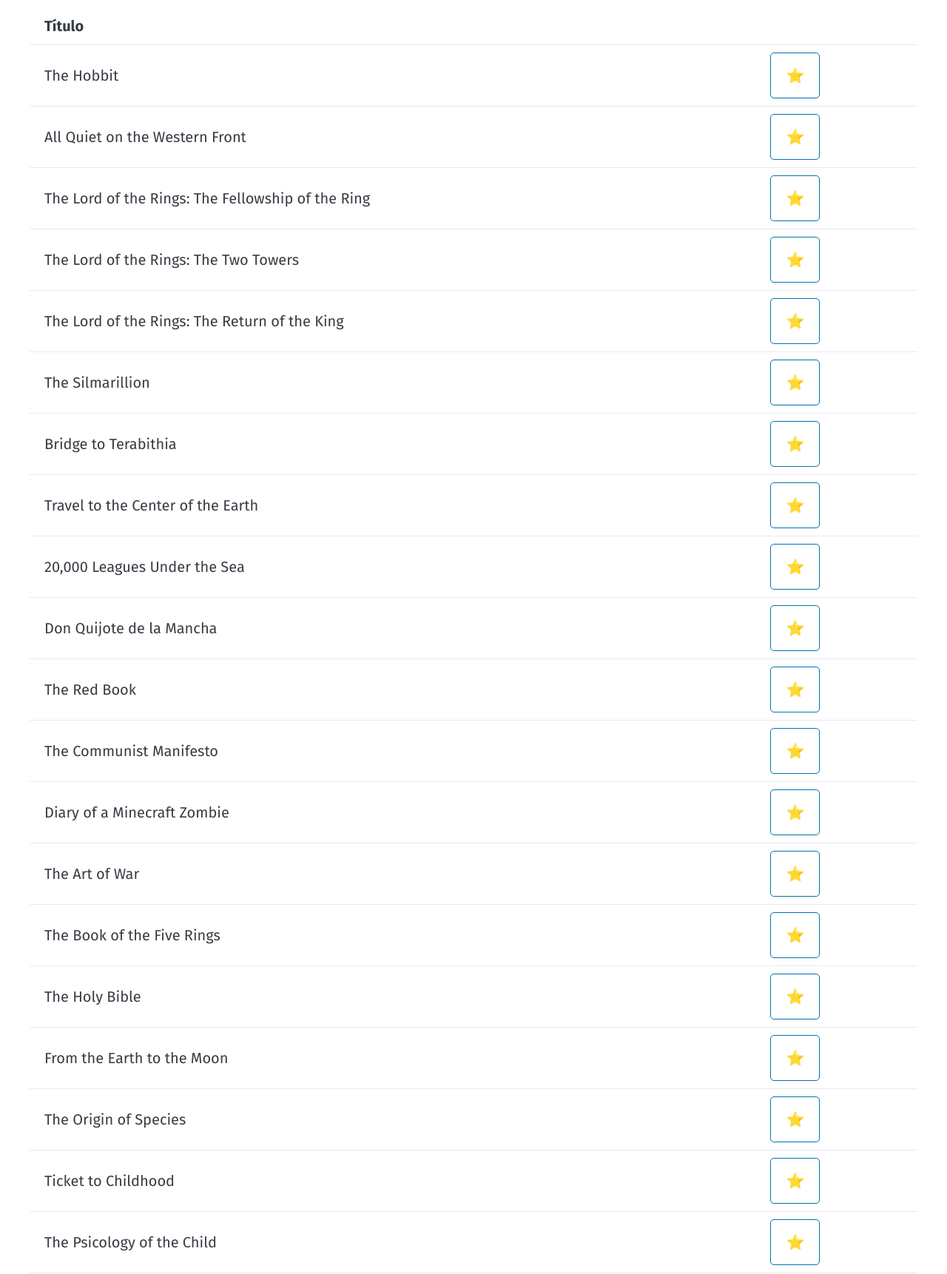
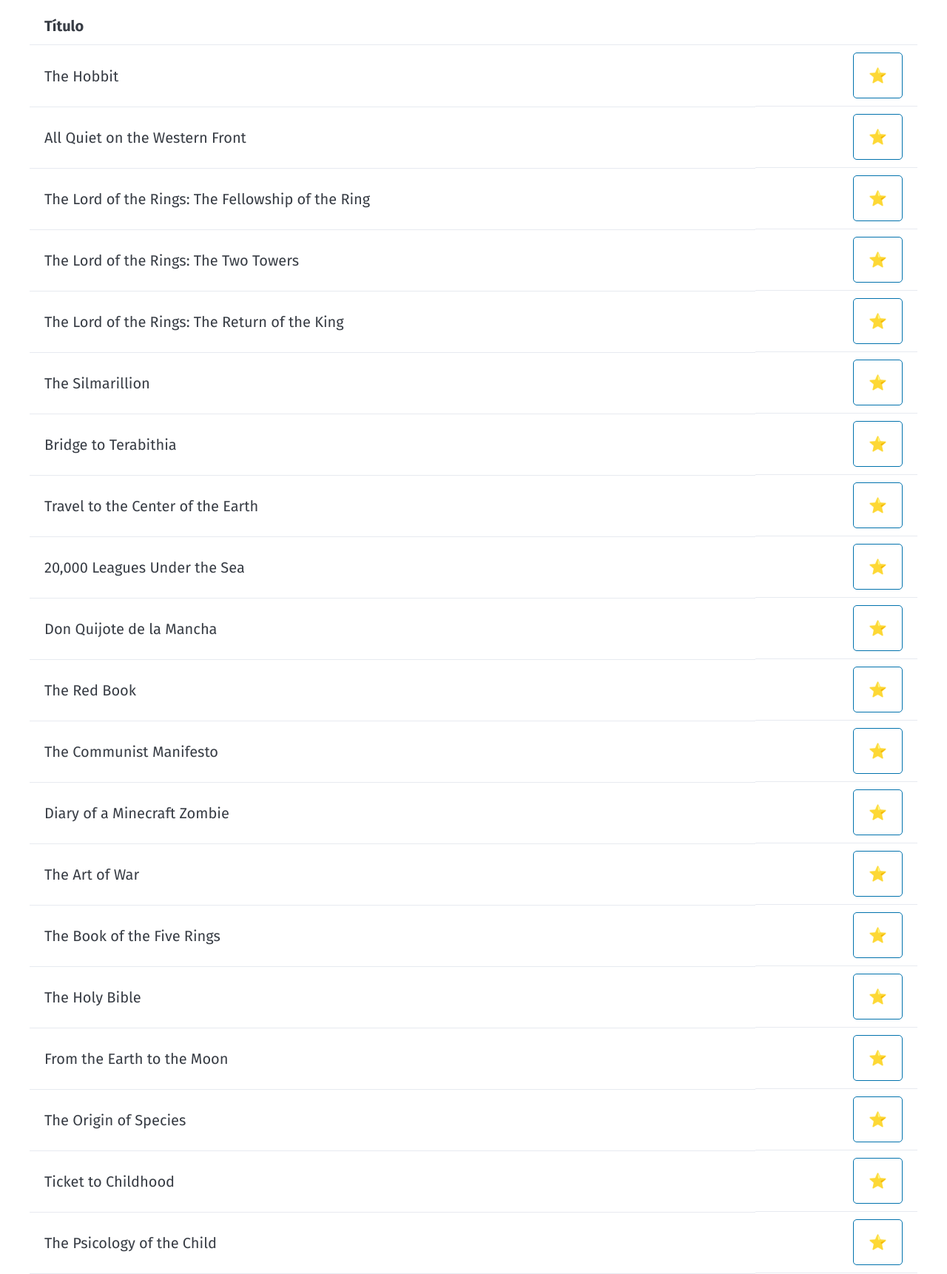
Before and after one commit to mathiasscherer2007/lista-de-contatos, a PHP site: page /viewLivros.php in a window 1280 px wide. Shown: the part 123-1845 px from the top of the page at 74% size. Run offline with PHP 8.4, Linux system fonts and the light colour scheme; a user stored in the database is signed in; data comes from the database, SQL or seed files in the repository; some libraries are stand-ins or nearby versions.

Commit message:
wofjheifheirh

```diff
--- a/style.css
+++ b/style.css
@@ -42,8 +42,15 @@ body {
 
 .titulo-pagina {
     width: 100%;
-    margin-top: 20px;
+    padding-top: 20px;
     text-align: center;
+}
+
+.link-toolbar {}
+
+.alinha-esquerda {
+    display: flex;
+    justify-content: flex-end;
 }
 
 header {
--- a/viewFavoritos.php
+++ b/viewFavoritos.php
@@ -46,11 +46,13 @@ $nome = $conexao->consulta($sql)[0][0];
             </header>
         <tr>
             <td><strong>Título</strong></td>
+            <td></td>
         </tr>
         <?php
             foreach($livros_favoritos_lista as $livro_favorito){
                 echo "<tr>";
                 echo "<td>$livro_favorito</td>";
+                echo "<td class='alinha-esquerda'><button class='outline'>💔</button></td>";
                 echo "</tr>";
             }
         ?>
--- a/viewLivros.php
+++ b/viewLivros.php
@@ -49,7 +49,7 @@ $nome = $conexao->consulta($sql)[0][0];
                 echo "<form action='viewLivros.php' method='post'>";
                 echo "<tr class='livro-lista'>";
                 echo "<td>{$livro[1]}</td>";
-                echo "<td><button class='outline' name='botao' value='{$livro[0]}'>⭐</button></td>";
+                echo "<td class='alinha-esquerda'><button class='outline' name='botao' value='{$livro[0]}'>⭐</button></td>";
                 echo "</tr>";
                 echo "</form>";
             }
```
